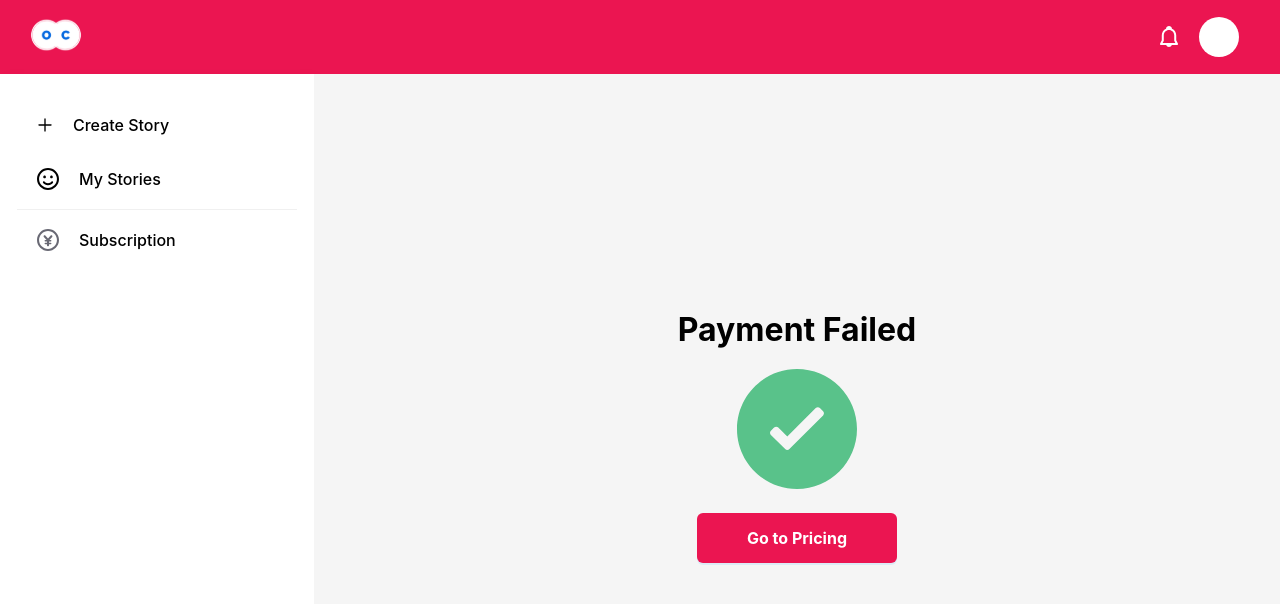
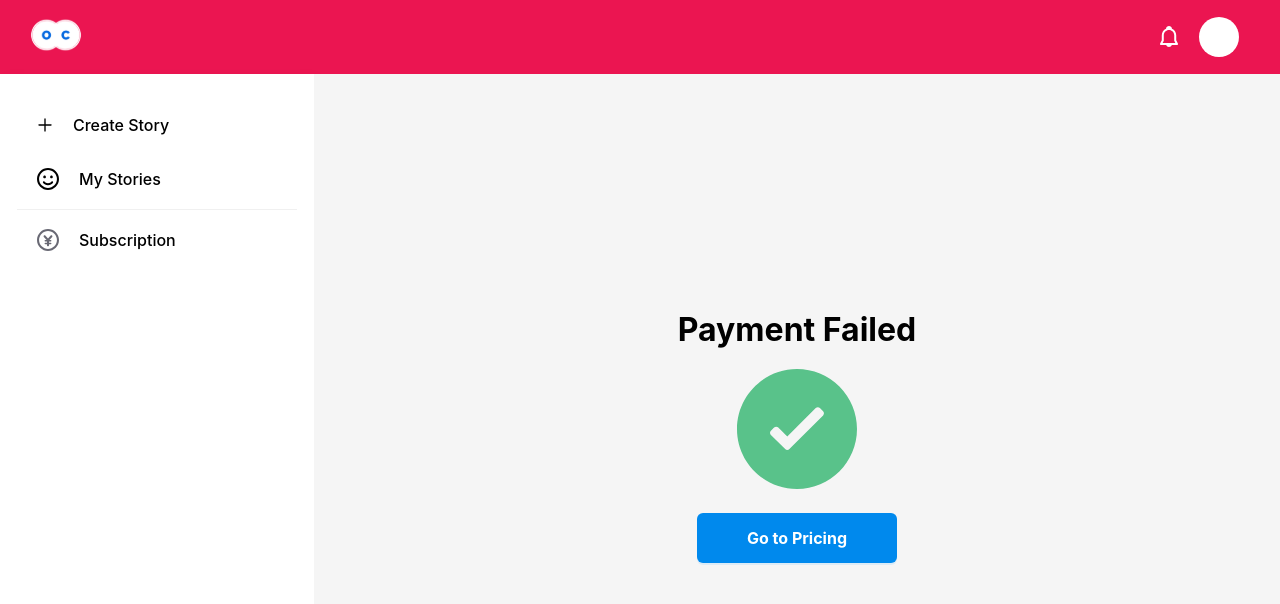
Before and after one commit to duncanchiu409/frontend-app, a React (Create React App) app: page /payment-success in a window 1280 px wide. Shown: the top 604 px of the page. Built offline with nearby package versions, Linux system fonts and the light colour scheme; no server answers; sample sign-in values are in the browser's storage.

Commit message:
Payment done

```diff
--- a/src/components/Pricing/PaymentsSuccess.js
+++ b/src/components/Pricing/PaymentsSuccess.js
@@ -105,7 +105,7 @@ export default function PaymentsSuccess() {
                   fontWeight: "700",
                   height: "50px",
                   marginTop: "20px",
-                  backgroundColor: "#EB1551",
+                  backgroundColor: "#0089ED",
                 }}
                 onClick={() => {
                   navigate(SUBSCRIPTION_URL);
@@ -141,7 +141,7 @@ export default function PaymentsSuccess() {
                   fontWeight: "700",
                   height: "50px",
                   marginTop: "20px",
-                  backgroundColor: "#EB1551",
+                  backgroundColor: "#0089ED",
                 }}
                 onClick={() => {
                   navigate(SUBSCRIPTION_URL);
```
